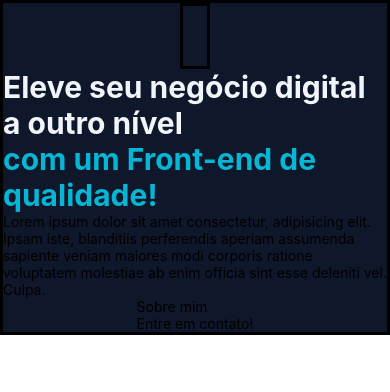
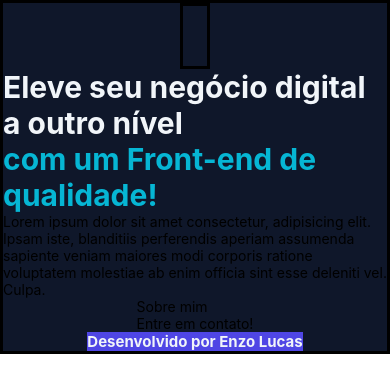
Before and after one commit to YungCrock/DevSpace, a React Native app in the folder DevSpace/: screen / in a window 390 px wide. Shown: the top 392 px of the page. Built offline with nearby package versions, Linux system fonts and the light colour scheme; grey boxes are pictures that could not be loaded.

Commit message:
Add Footer component

```diff
--- /dev/null
+++ b/DevSpace/src/components/Footer/Footer.tsx
@@ -0,0 +1,13 @@
+import React from "react";
+import { View, Text } from "react-native";
+import { styles } from "./FooterStyles";
+
+export function Footer() {
+    return(
+        <View style={styles.container}>
+            <Text style={styles.text}>
+                Desenvolvido por Enzo Lucas
+            </Text>
+        </View>
+    )
+}
--- /dev/null
+++ b/DevSpace/src/components/Footer/FooterStyles.tsx
@@ -0,0 +1,15 @@
+import { StyleSheet } from "react-native"
+
+export const styles = StyleSheet.create({
+    container: {
+        flex: 1,
+        backgroundColor: '#4F46E5',
+        alignItems: 'center',
+        justifyContent: 'flex-end'
+    },
+     text: {
+        fontSize: 15,
+        fontWeight: 'bold',
+        color: '#F1F5F9',
+    },
+})
--- a/DevSpace/src/screens/Home/Home.tsx
+++ b/DevSpace/src/screens/Home/Home.tsx
@@ -5,6 +5,7 @@ import { Logo } from "../../components/Logo/Logo";
 import { MainButton } from "../../components/Button/MainButton";
 
 import { styles } from './HomeStyles';
+import { Footer } from "../../components/Footer/Footer";
 
 export function Home() {
     return(
@@ -34,6 +35,10 @@ export function Home() {
                 <MainButton/>
             </View>
 
+            <View>
+                <Footer/>
+            </View>
+
         </View>
     )
 }
```
